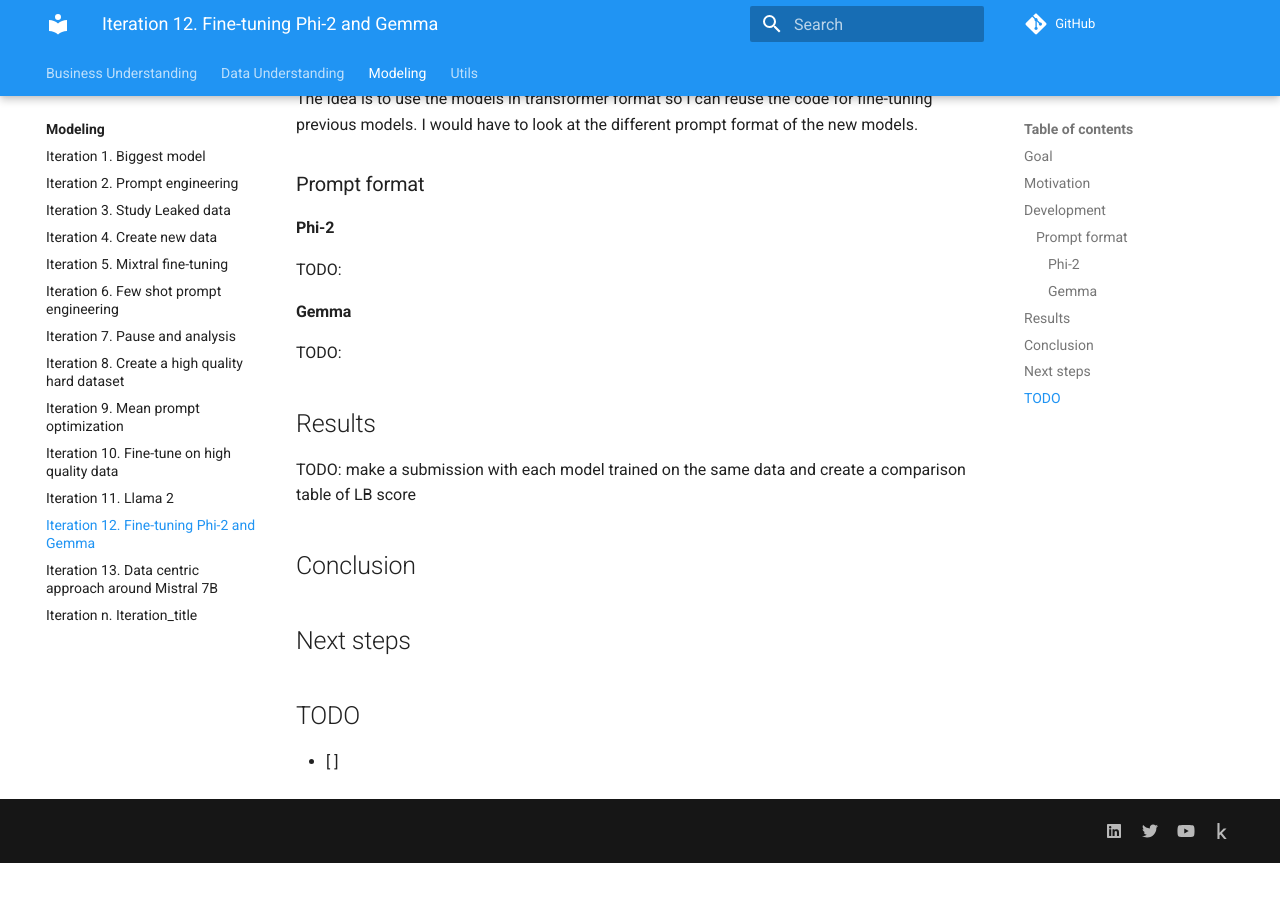
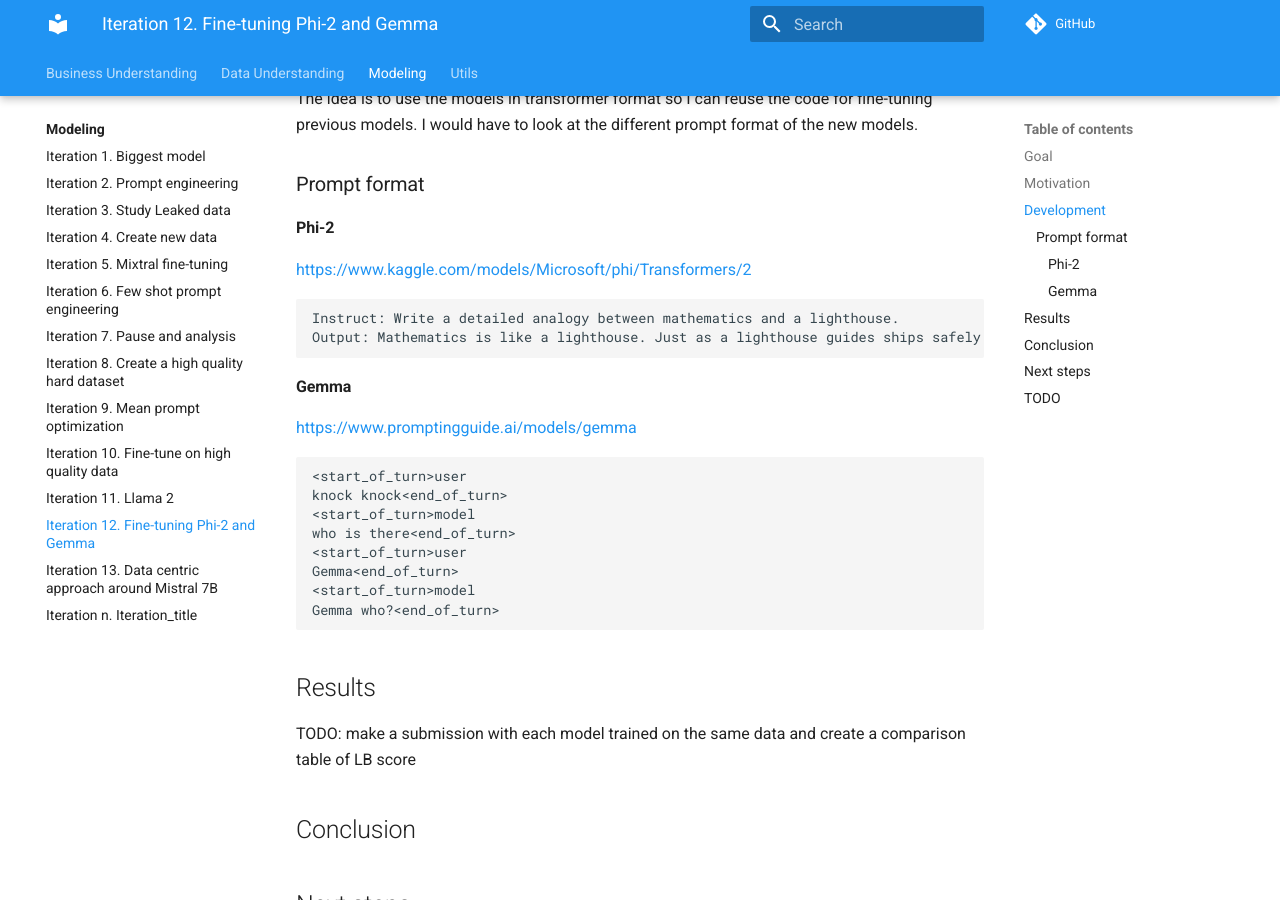
Before and after one commit to ironbar/prompt_recovery, an MkDocs documentation site: the page built from docs/modeling/Iteration_12_other_models.md, in a window 1280 px wide and 900 px high, scrolled down 568 px. Built offline with MkDocs 1.6.1 and Material for MkDocs 9.7.7, drawn with Linux system fonts in a browser that asks for light colours; comment, search, counter and statistics services are not loaded; before the commit the page ends 1431 px from its top, so only the background shows below that.

Commit message:
more experiments

````diff
--- a/docs/modeling/Iteration_12_other_models.md
+++ b/docs/modeling/Iteration_12_other_models.md
@@ -26,11 +26,27 @@
 
 #### Phi-2
 
-TODO:
+<https://www.kaggle.com/models/Microsoft/phi/Transformers/2>
+
+```
+Instruct: Write a detailed analogy between mathematics and a lighthouse.
+Output: Mathematics is like a lighthouse. Just as a lighthouse guides ships safely to shore, mathematics provides a guiding light in the world of numbers and logic. It helps us navigate through complex problems and find solutions. Just as a lighthouse emits a steady beam of light, mathematics provides a consistent framework for reasoning and problem-solving. It illuminates the path to understanding and helps us make sense of the world around us.
+```
 
 #### Gemma
 
-TODO:
+<https://www.promptingguide.ai/models/gemma>
+
+```
+<start_of_turn>user
+knock knock<end_of_turn>
+<start_of_turn>model
+who is there<end_of_turn>
+<start_of_turn>user
+Gemma<end_of_turn>
+<start_of_turn>model
+Gemma who?<end_of_turn>
+```
 
 ## Results
 
````
Also changed, not shown: docs/modeling/Iteration_13_datacentric_mistral.md (+1 -0 lines), 1 other file.
